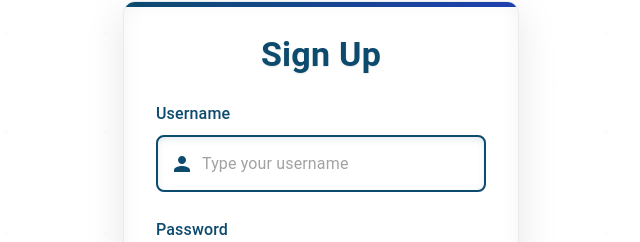
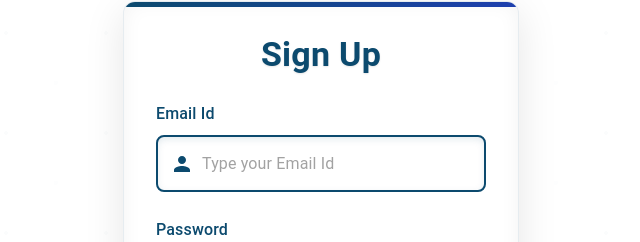
Before and after one commit to openheimer9/excel-analysis, a React (Create React App) app in the folder frontend/: page /register in a window 1280 px wide. Shown: the part 92-334 px from the top of the page, without its empty margins (319-959 px from the left). Built offline with nearby package versions, Linux system fonts and the light colour scheme; no server answers.

Commit message:
Update Register.js

```diff
--- a/frontend/src/components/auth/Register.js
+++ b/frontend/src/components/auth/Register.js
@@ -129,14 +129,14 @@ const Register = () => {
 
           <form onSubmit={handleSubmit}>
             <Typography variant="subtitle1" sx={{ mb: 1, fontWeight: 500, color: "#0c4a6e" }}>
-              Username
+              Email Id
             </Typography>
             <TextField
               margin="normal"
               required
               fullWidth
               id="email"
-              placeholder="Type your username"
+              placeholder="Type your Email Id"
               name="email"
               autoComplete="email"
               autoFocus
```
